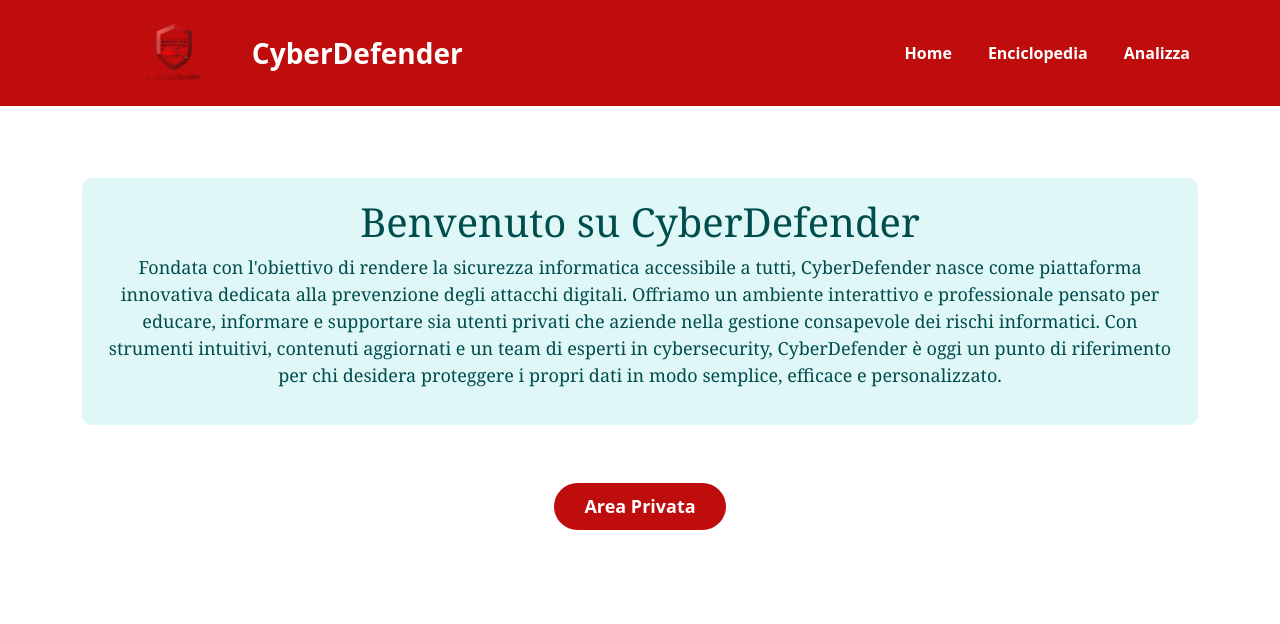
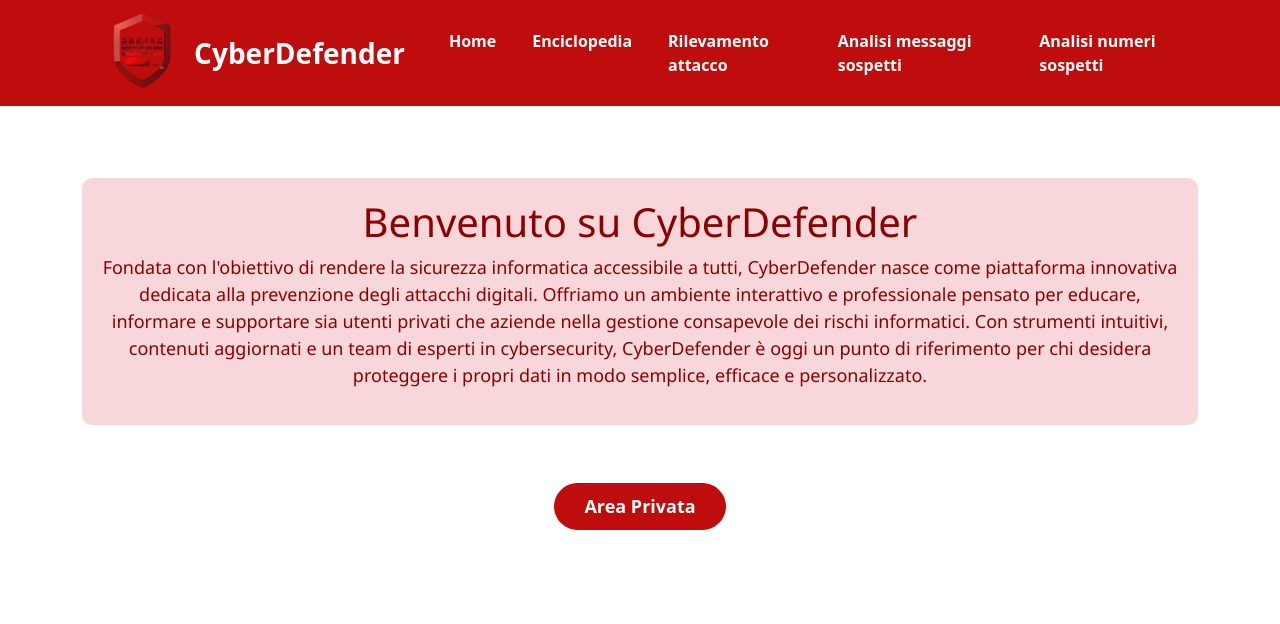
Before and after one commit to Axel0252/SW_Sicuro_Website, a Django app: page / in a window 1280 px wide. Shown: the top 624 px of the page. Run offline with Django 5.2, Linux system fonts and the light colour scheme.

Commit message:
css, base.html, logo 2

```diff
--- a/website/templates/base.html
+++ b/website/templates/base.html
@@ -30,9 +30,11 @@
         </button>
         <div class="collapse navbar-collapse justify-content-end" id="navbarNav">
             <ul class="navbar-nav">
-                <li class="nav-item"><a class="nav-link text-white" href="{% url 'index' %}">Home</a></li>
-                <li class="nav-item"><a class="nav-link text-white" href="{% url 'enciclopedia_indice' %}">Enciclopedia</a></li>
-                <li class="nav-item"><a class="nav-link text-white" href="">Analizza</a></li>
+                <li class="nav-item"><a class="nav-link text-white" href="">Home</a></li>
+                <li class="nav-item"><a class="nav-link text-white" href="">Enciclopedia</a></li>
+                <li class="nav-item"><a class="nav-link text-white" href="">Rilevamento attacco</a></li>
+                <li class="nav-item"><a class="nav-link text-white" href="">Analisi messaggi sospetti</a></li>
+                <li class="nav-item"><a class="nav-link text-white" href="">Analisi numeri sospetti</a></li>
             </ul>
         </div>
     </div>
--- a/website/templates/index.html
+++ b/website/templates/index.html
@@ -5,7 +5,7 @@
 
 {% block content %}
 
-    <div class="my-5">
+  <div class="my-5">
     <div class="intro-box text-center">
         <h1>Benvenuto su CyberDefender</h1>
         <p>
@@ -14,6 +14,7 @@
         </p>
     </div>
 </div>
+
 
 <div class="text-center mb-5">
     <a href="#" class="btn btn-custom mx-2">Area Privata</a>
--- a/website/website/static/css/styles.css
+++ b/website/website/static/css/styles.css
@@ -1,55 +1,5 @@
 .logo-img {
     height: 80px;
-}
-
-/* Intro clinica */
-.intro-box {
-    background-color: #e0f7f7;  /* un azzurro molto chiaro e soft */
-    border-radius: 10px;
-    padding: 20px;
-    font-family: 'Georgia', serif;
-    font-size: 18px;
-    color: #004d4d; /* testo leggermente scuro per contrasto */
-}
-
-.btn-custom {
-    background-color: #bf0c0c; /* stesso rosso navbar per coerenza */
-    color: white;              /* testo bianco per contrasto */
-    border-radius: 30px;
-    padding: 10px 30px;
-    transition: background-color 0.3s;
-    font-size: 18px;
-    text-decoration: none;
-}
-
-.btn-custom:hover {
-    background-color: #8a0909; /* rosso più scuro al passaggio */
-    color: white;
-}
-
-/* tabella orari clinica */
-table {
-    font-family: 'Georgia', serif;
-    background-color: #ffffff; /* bianco pulito */
-    color: #333333;            /* testo scuro per leggibilità */
-    border-collapse: collapse;
-    width: 100%;
-}
-
-thead th {
-    background-color: #bf0c0c; /* rosso navbar */
-    color: white;
-    font-family: 'Georgia', serif;
-    padding: 10px;
-    text-align: left;
-}
-
-tbody tr:nth-child(even) {
-    background-color: #f2f2f2; /* righe alternate più chiare */
-}
-
-tbody tr:hover {
-    background-color: #e0f7f7; /* effetto hover leggero */
 }
 
 
@@ -61,6 +11,7 @@ header h1 {
     flex-grow: 1;
 }
 
+/*grassetto barra navigazione*/
 nav {
     font-weight: bold;
 }
@@ -73,6 +24,7 @@ nav a {
     /* font-family: Arial, sans-serif; non serve perché ereditato da body */
 }
 
+/*Quando il mouse passa sopra un link nella navbar, si aggiunge la sottolineatura per evidenziarlo.*/
 nav a:hover {
     text-decoration: underline;
 }
@@ -83,19 +35,19 @@ main {
     align-items: center;
     margin: 40px 20px;
 }
-/*box bordi rossi*/
-.info-box {
-    border: 2px solid #bf0c0c;
-    padding: 20px 30px;
-    max-width: 600px;
-    font-family: "Times New Roman", Times, serif;
-    font-weight: bold;
-    text-align: center;
-    margin-bottom: 50px;
-    line-height: 1.5;
-    font-size: 1.1rem;
-    color: #8b0000;
+.text-bordeaux {
+    color: #8b0000 !important; /* bordeaux scuro */
 }
+
+.intro-box {
+    background-color: #f8d7da;  /* rosa chiaro */
+    border-radius: 10px;
+    padding: 20px;
+    font-family:  'Segoe UI', Tahoma, Geneva, Verdana, sans-serif;
+    font-size: 18px;
+    color: #8b0000;  /* testo rosso scuro */
+}
+
 
 /*bottone*/
 .btn-custom {
@@ -135,13 +87,3 @@ thead th {
     color: #fff;
     padding: 10px;
 }
-
-tbody td {
-    padding: 8px;
-    text-align: center;
-    color: #8b0000;
-}
-
-tbody tr:nth-child(even) {
-    background-color: #f9d6d5;
-}
```
Also changed, not shown: website/website/static/img/logopss.png.
